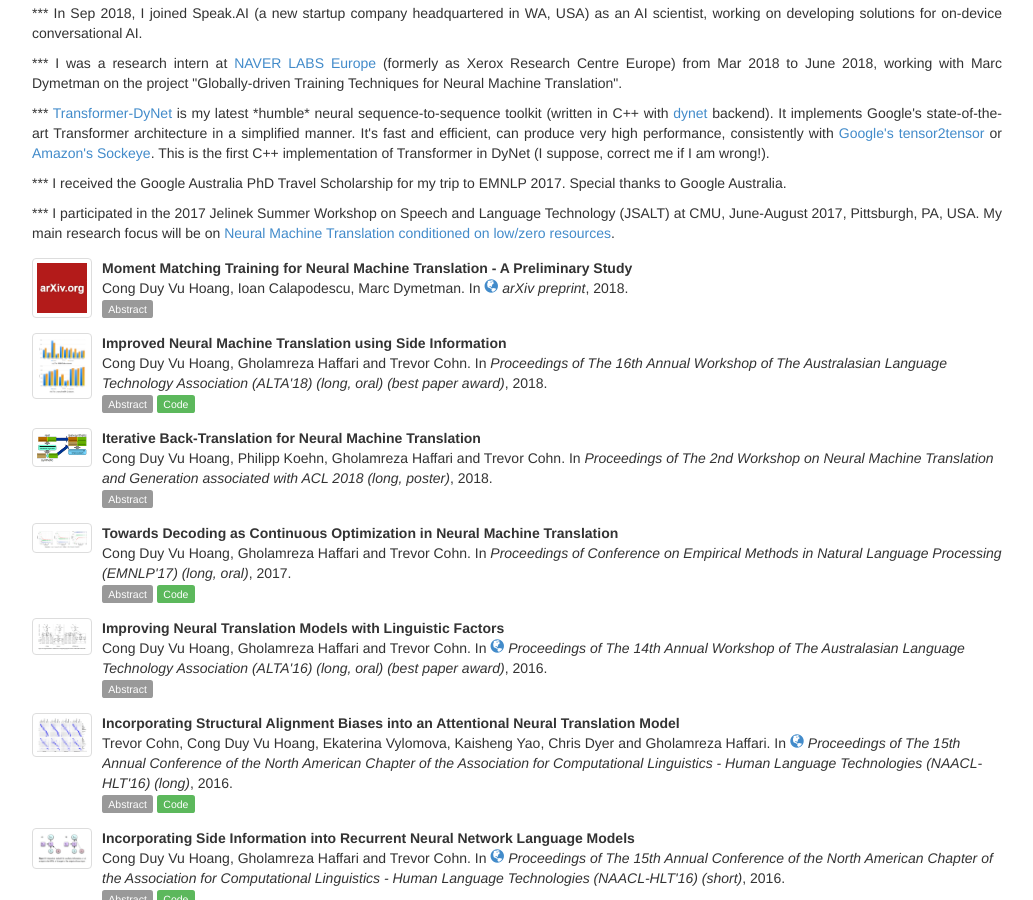
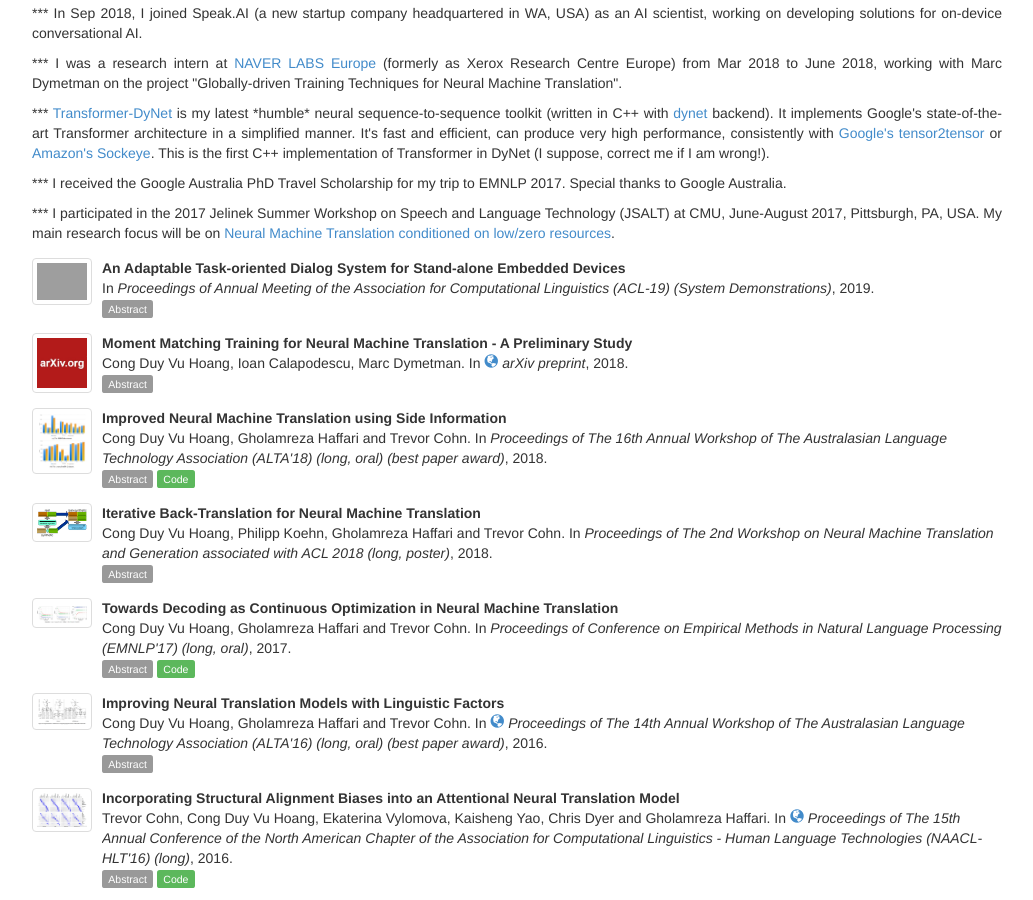
Before and after one commit to duyvuleo/duyvuleo.github.io, a Jekyll site: the page built from index.html, in a window 1280 px wide and 900 px high, scrolled down 493 px. Shown: the whole window, without its empty margins (223-1256 px from the left). Built offline with Jekyll 4.4.1, drawn with Linux system fonts in a browser that asks for light colours; part of the change alters nothing that is shown; grey boxes are pictures that could not be loaded.

Commit message:
Added acl19 demo paper

```diff
--- a/_config.yml
+++ b/_config.yml
@@ -1,6 +1,22 @@
 exclude: ['README.md']
 timezone: AU
 papers:
+  - layout: paper
+    paper-type: inproceedings
+    selected: yes
+    year: 2019
+    img: acl2019demo
+    title: An Adaptable Task-oriented Dialog System for Stand-alone Embedded Devices
+    authors:
+    booktitle: Proceedings of Annual Meeting of the Association for Computational Linguistics (ACL-19) (System Demonstrations)
+    booktitle-url:
+    doc-url:
+    code:
+    abstract: >
+      This paper describes a spoken-language end-to-end task-oriented dialogue system for small embedded devices such as home appliances.
+      While the current system implements a smart alarm clock with advanced calendar scheduling functionality, the system is designed to make it easy to port to other application domains (e.g., the dialogue component factors out domain-specific execution from domain-general actions such as requesting and updating slot values).
+      The system does not require internet connectivity because all components, including speech recognition, natural language understanding, dialogue management, execution and text-to-speech, run locally on the embedded device (our demo uses a Raspberry Pi).
+      This simplifies deployment, minimizes server costs and most importantly, eliminates user privacy risks. The demo video in alarm domain is here youtu.be/N3IBMGocvHU}{youtu.be/N3IBMGocvHU.
   - layout: paper
     paper-type: article
     year: 2018
```
